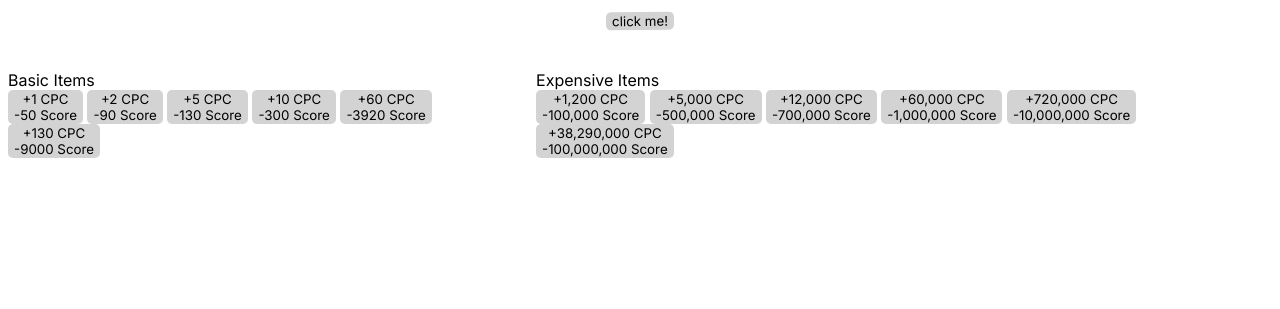
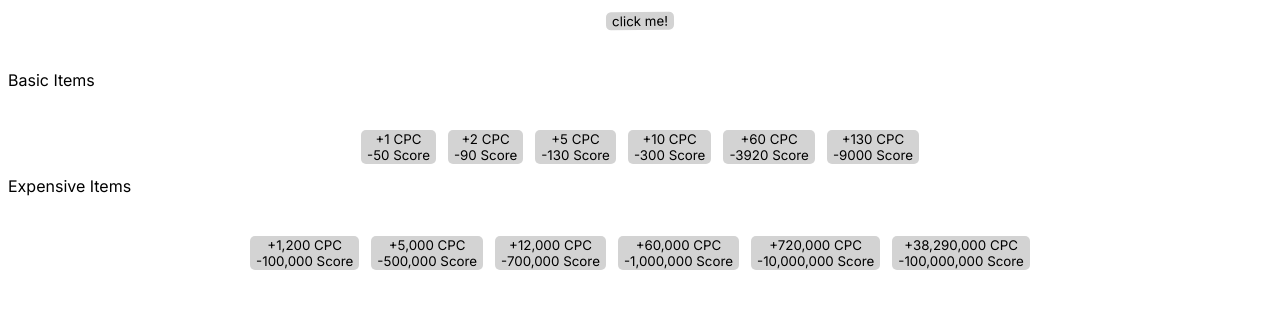
Before and after one commit to 777-pig-42/clicker-game, a plain HTML site: page index.html in a window 1280 px wide. Shown: the part 147-456 px from the top of the page. Drawn offline with Linux system fonts and the light colour scheme.

Commit message:
Add files via upload

```diff
--- a/styles.css
+++ b/styles.css
@@ -28,13 +28,20 @@
     display: flex;
     gap: 12px;
     justify-content: center;
+    flex-direction: column;
 }
-.shop button {
+.shop .container div {
+    margin-top: 40px;
+    display: flex;
+    gap: 12px;
+    justify-content: center;
+}
+.shop div button {
     border: none;
     border-radius: 5px;
     background-color: lightgray;
     transition: background-color 0.5s ease;
 }
-.shop button:hover {
+.shop div button:hover {
     background-color: lightblue;
 }
```
